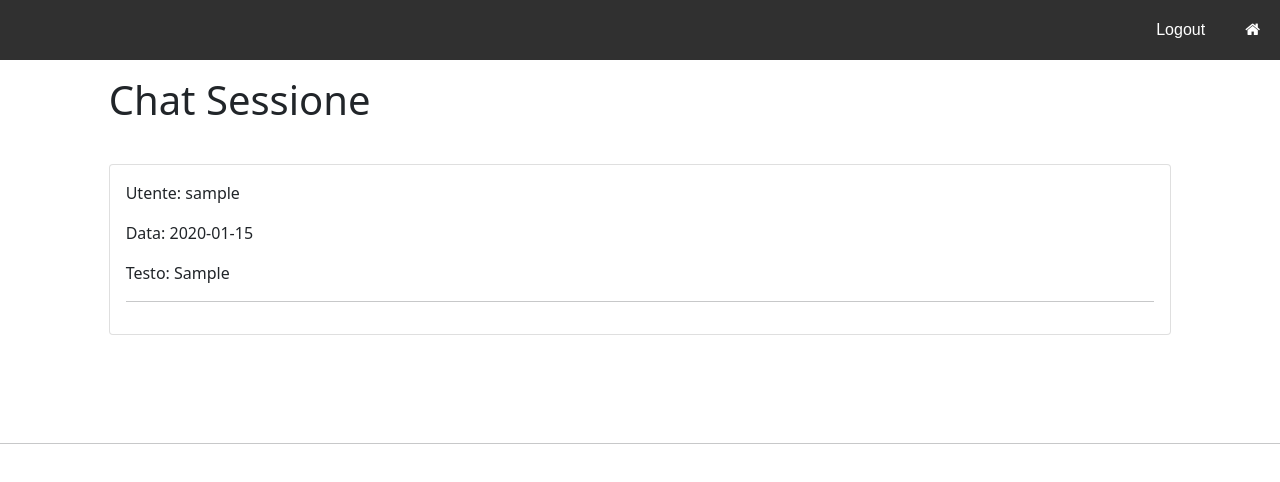
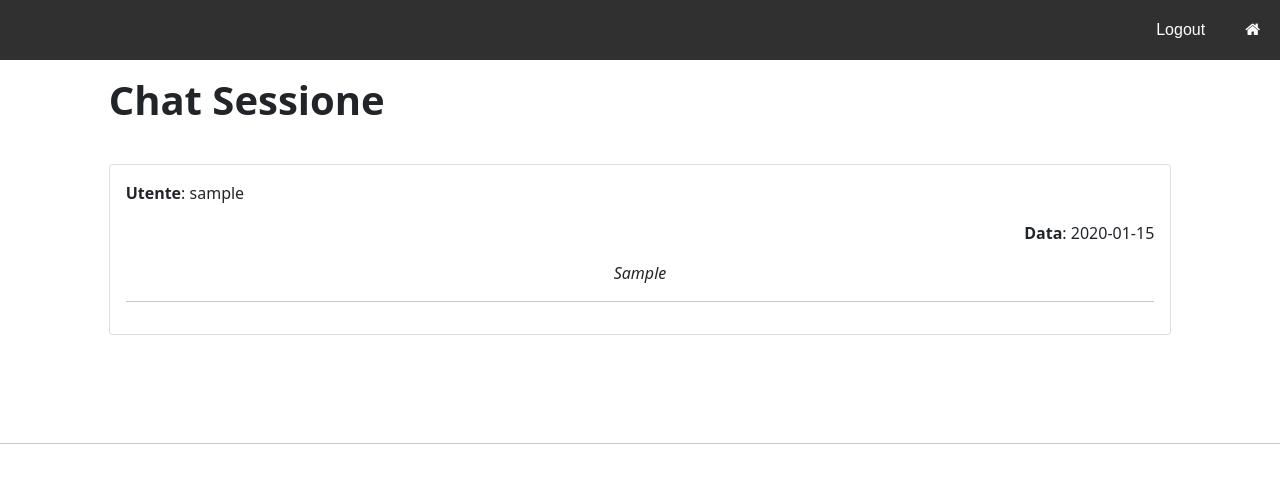
Before and after one commit to C3sco/Confvirtual, a PHP site: page /chat.php?codiceSessione=1 in a window 1280 px wide. Shown: the top 482 px of the page. Run offline with PHP 8.4, Linux system fonts and the light colour scheme; tables that the repository leaves empty hold one stand-in row (values such as "Sample post").

Commit message:
Add files via upload

```diff
--- a/ProgettoDB/php/connection.php
+++ b/ProgettoDB/php/connection.php
@@ -4,8 +4,8 @@
     //require '../../vendor/autoload.php';
     require_once("database.php");
 
-    //$dbh = new DatabaseHelper("localhost", "root", "", "confvirtual", 3306);
-    $dbh = new DatabaseHelper("localhost", "root", "root", "CONFVIRTUAL", 8889);
+    $dbh = new DatabaseHelper("localhost", "root", "", "confvirtual", 3306);
+    //$dbh = new DatabaseHelper("localhost", "root", "root", "CONFVIRTUAL", 8889);
 
     /*try{
         $conn = new MongoDB\Client("mongodb://localhost:27017");
--- a/ProgettoDB/php/template/templateChat.php
+++ b/ProgettoDB/php/template/templateChat.php
@@ -12,6 +12,7 @@
 
         <meta name="viewport" content="width=device-width, initial-scale=1">
         <link rel="stylesheet" href="https://cdnjs.cloudflare.com/ajax/libs/font-awesome/4.7.0/css/font-awesome.min.css">
+
     </head>
 
     <body>
@@ -24,14 +25,15 @@
             <div class="col-md-1"></div>
             <div class="col-md-10">
 
-                <h1 style="margin-bottom: 40px;">Chat Sessione</h1>
+                <h1 style="margin-bottom: 40px;"><b>Chat Sessione</b></h1>
 
                 <div class="card" style="margin-bottom: 20px;">
                     <div class="card-body">
                         <?php foreach($templateParams['messaggi'] as $messaggio): ?>
-                            <p class="card-text">Utente: <?php echo $messaggio["UsernameUtente"]?></p>
-                            <p class="card-text">Data: <?php echo $messaggio["DataMessaggio"]?></p>
-                            <p class="card-text"> Testo: <?php echo $messaggio["TestoMessaggio"]?></p>
+                            <p class="card-text"><b>Utente</b>: <?php echo $messaggio["UsernameUtente"]?>
+
+                            <div style="text-align:right"><b>Data</b>: <?php echo $messaggio["DataMessaggio"]?></div></p>
+                            <p class="card-text"><i><center><?php echo $messaggio["TestoMessaggio"]?></i></center></p2>
                             <hr>
                         <?php endforeach; ?>
                     </div>
```
Also changed, not shown: ProgettoDB/css/error.css (added, +18 -0 lines), ProgettoDB/php/registrazioneConf.php (+11 -2 lines), ProgettoDB/php/template/templatePaginaUtente.php (+11 -0 lines).
